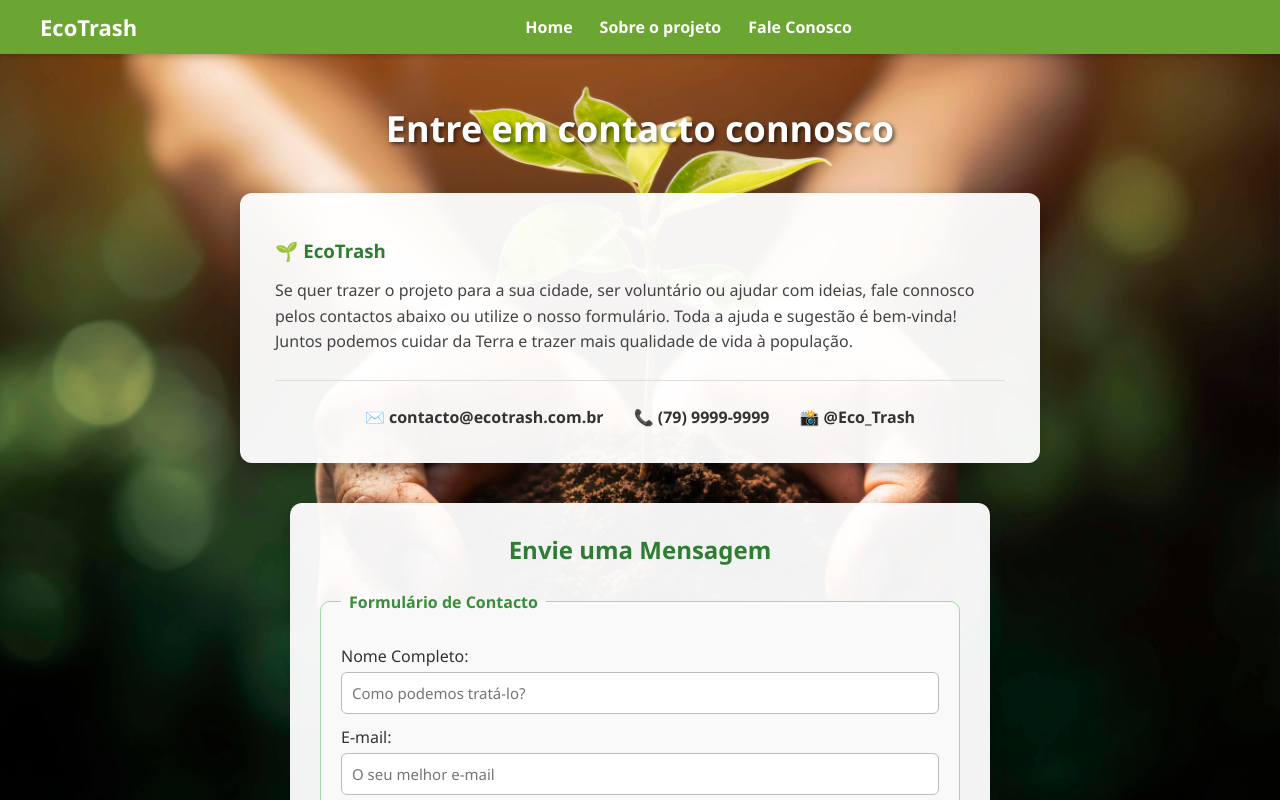
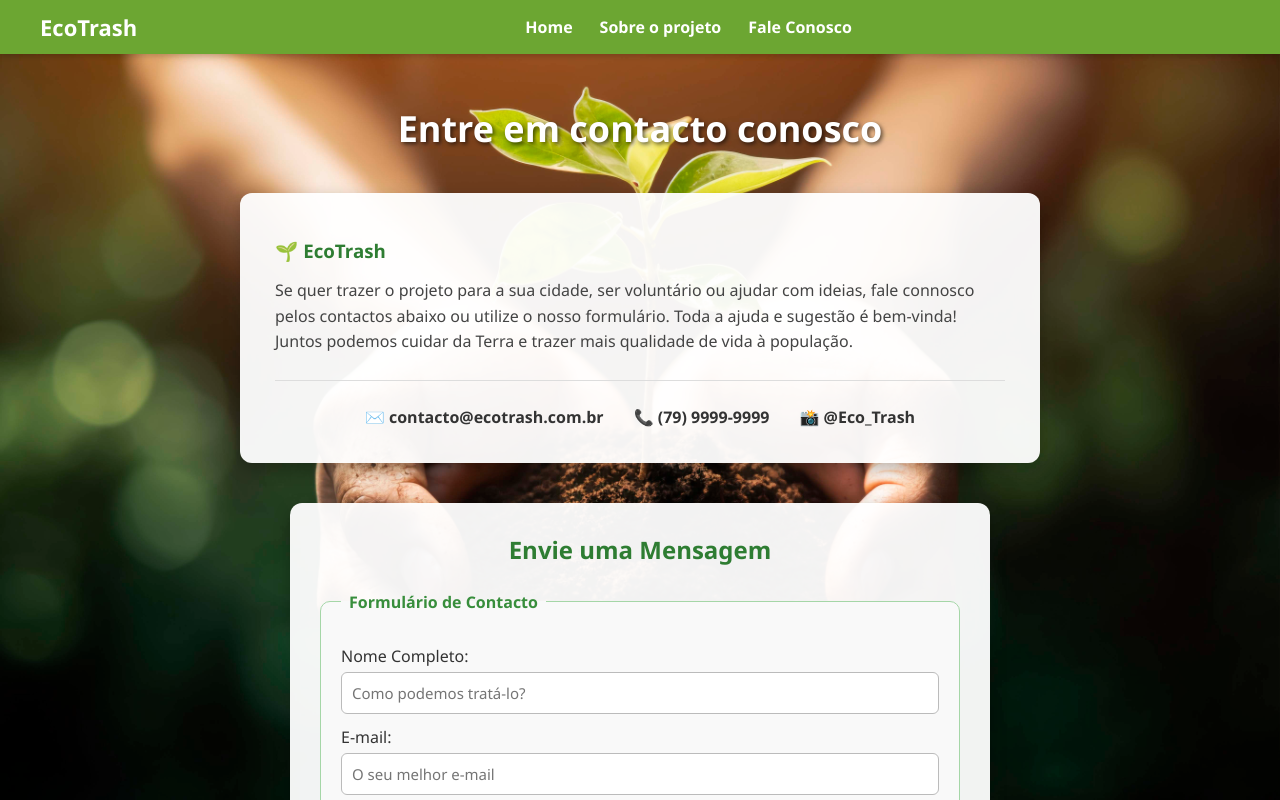
Before and after one commit to gilmariosantos1/ecotrash, a React (Vite) app in the folder Código/ecotrash-frontend/: page /contato in a window 1280 px wide. Shown: the top 800 px of the page. Built offline with nearby package versions, Linux system fonts and the light colour scheme.

Commit message:
corrigido "connosco"
trocou-se "connosco" por "conosco"

```diff
--- a/Código/ecotrash-frontend/src/pages/Contato.jsx
+++ b/Código/ecotrash-frontend/src/pages/Contato.jsx
@@ -29,7 +29,7 @@ export default function Contato() {
   return (
     <>
       <header className="contact-header">
-        <h1>Entre em contacto connosco</h1>
+        <h1>Entre em contacto conosco</h1>
       </header>
 
       <main>
```
